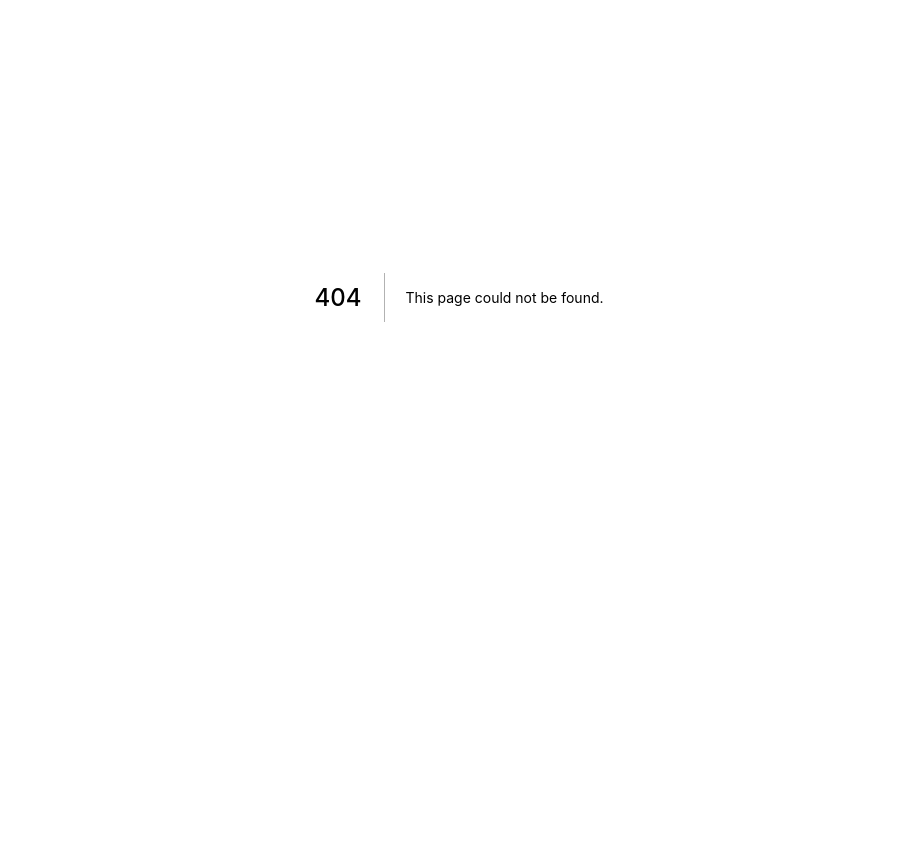
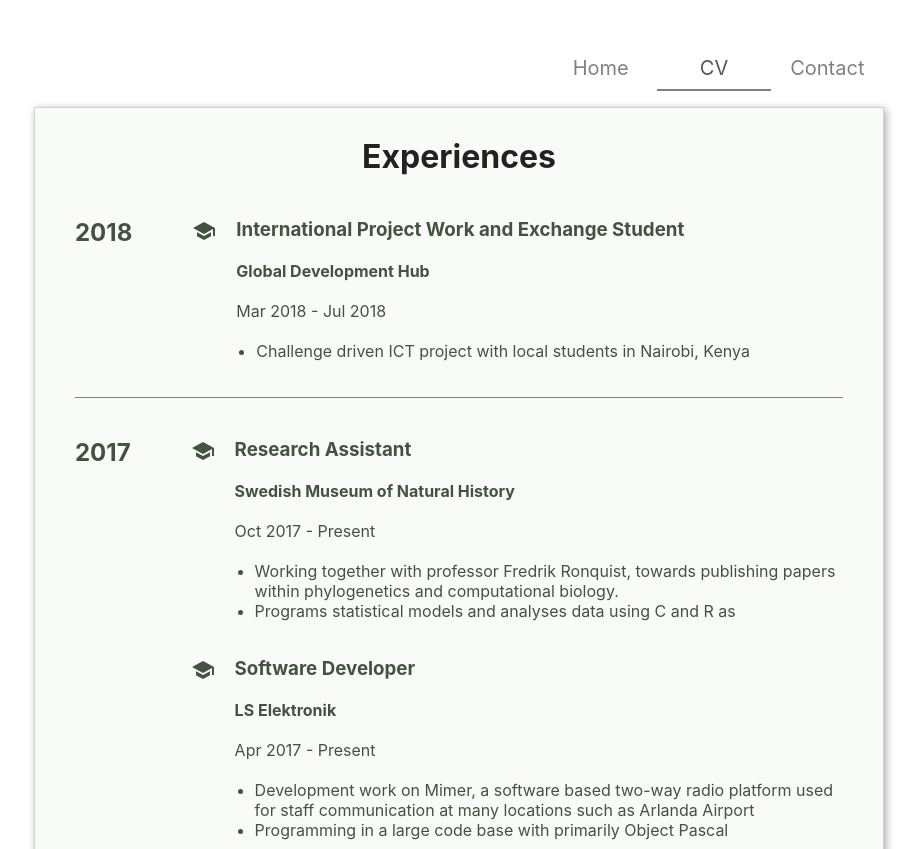
Before and after one commit to hannesrabo/next-portfolio, a Next.js app: page /cv in a window 1280 px wide. Before the commit this address had no page. Shown: the part 103-952 px from the top of the page, without its empty margins (181-1102 px from the left). Before the commit the page ends 800 px from the top, so only its background shows below. Built offline with nearby package versions, Linux system fonts and the light colour scheme.

Commit message:
feat(page): Finalized the initial design of the CV page.

```diff
--- a/components/Card.js
+++ b/components/Card.js
@@ -6,8 +6,8 @@ export const Card = styled.div`
 			? props.theme.colors.primary
 			: props.theme.colors.primary_light};
 	margin: 0 auto 60px;
-	box-shadow: 2px 2px 8px grey;
+	box-shadow: 2px 2px 8px #aaa;
 	padding: 8px 20px;
-	border-radius: 3px;
+	border: 1px solid lightgray;
 	box-sizing: border-box;
 `
--- a/components/Theme.js
+++ b/components/Theme.js
@@ -3,6 +3,8 @@ export const theme = {
 		white: '#fff',
 		primary: '#AAB5A8',
 		primary_light: '#f9fbf8',
+		primary_dark: '#445241',
+
 		secondary: '#4977ba',
 		text: 'gray',
 		text_bold: '#555555'
--- /dev/null
+++ b/components/experience/ExperienceBlock.js
@@ -0,0 +1,82 @@
+import { PureComponent } from 'react'
+import PropTypes from 'prop-types'
+import styled from 'styled-components'
+import Link from 'next/link'
+
+import { theme } from '../Theme'
+import SchoolIcon from '../svg/SchoolIcon'
+
+const ExperienceBlockContainer = styled.div`
+	display: flex;
+
+	margin: 0 auto 20px;
+
+	> span {
+		margin-top: 1px;
+	}
+
+	h3 {
+		cursor: pointer;
+	}
+
+	h3,
+	h4,
+	p {
+		margin: 0 0 20px 20px;
+
+		span {
+			display: block;
+			margin-top: 15px;
+			font-style: italic;
+		}
+	}
+
+	&:last-child {
+		margin-bottom: 0;
+	}
+`
+// as={`/cv/${experience.key}`}
+
+class ExperienceBlock extends PureComponent {
+	constructor(props) {
+		super(props)
+	}
+
+	render() {
+		let experience = this.props.experience
+
+		return (
+			<ExperienceBlockContainer>
+				<SchoolIcon
+					width={24}
+					height={24}
+					color={theme.colors.primary_dark}
+				/>
+				<div>
+					<Link href={`/cv?id=${experience.key}`}>
+						<h3>{experience.title}</h3>
+					</Link>
+					<h4>{experience.company}</h4>
+					<p>
+						{experience.start_month} {experience.start_year} -{' '}
+						{experience.end_year !== 'Present'
+							? experience.end_month
+							: ''}{' '}
+						{experience.end_year}
+					</p>
+					<ul>
+						{experience.important_points.map((el, key) => {
+							return <li key={key}>{el}</li>
+						})}
+					</ul>
+				</div>
+			</ExperienceBlockContainer>
+		)
+	}
+}
+
+ExperienceBlock.propTypes = {
+	experience: PropTypes.any.isRequired
+}
+
+export default ExperienceBlock
--- /dev/null
+++ b/components/experience/ExperienceListing.js
@@ -0,0 +1,69 @@
+import { PureComponent } from 'react'
+import styled from 'styled-components'
+import PropTypes from 'prop-types'
+import ExperienceBlock from './ExperienceBlock'
+
+const YearBlock = styled.div`
+	display: flex;
+	color: ${props => props.theme.colors.primary_dark};
+	margin: 20px;
+	padding: 20px 0;
+
+	h2 {
+		display: block;
+		margin: 0 60px 0 0;
+	}
+
+	border-bottom: 1px solid gray;
+
+	&:last-child {
+		border: 0;
+		margin-bottom: 0;
+	}
+`
+
+class ExperienceListing extends PureComponent {
+	constructor(props) {
+		super(props)
+	}
+	render() {
+		let experiences = this.props.experiences
+		let yearMap = {}
+		let lowestYear = 99999
+
+		experiences.forEach(exp => {
+			if (yearMap[exp.start_year] === undefined)
+				yearMap[exp.start_year] = []
+			yearMap[exp.start_year].push(exp)
+			if (exp.start_year < lowestYear) lowestYear = exp.start_year
+		})
+
+		return (
+			<div>
+				{Object.keys(yearMap)
+					.reverse()
+					.map((year, index) => (
+						<YearBlock key={index}>
+							<h2>{year}</h2>
+							<div>
+								{yearMap[year].map((exp, exp_key) => {
+									return (
+										<ExperienceBlock
+											key={exp.key}
+											experience={exp}
+										/>
+									)
+								})}
+							</div>
+						</YearBlock>
+					))}
+			</div>
+		)
+	}
+}
+
+ExperienceListing.protoTypes = {
+	experiences: PropTypes.any.isRequired
+}
+
+export default ExperienceListing
--- a/components/svg/IconContainer.js
+++ b/components/svg/IconContainer.js
@@ -4,6 +4,8 @@ export const IconContainer = styled.span`
 	position: relative;
 	width: ${props => props.width}px;
 	height: ${props => props.height}px;
+	min-width: ${props => props.width}px;
+	min-height: ${props => props.height}px;
 	svg {
 		width: 100%;
 		height: 100%;
--- /dev/null
+++ b/data/experiences.js
@@ -0,0 +1,104 @@
+const experience_list = [
+	{
+		title: 'International Project Work and Exchange Student',
+		company: 'Global Development Hub',
+		start_year: '2018',
+		start_month: 'Mar',
+		end_year: '2018',
+		end_month: 'Jul',
+		description: '',
+		important_points: [
+			'Challenge driven ICT project with local students in Nairobi, Kenya'
+		]
+	},
+	{
+		title: 'Research Assistant',
+		company: 'Swedish Museum of Natural History',
+		start_year: '2017',
+		start_month: 'Oct',
+		end_year: 'Present',
+		end_month: 'Present',
+		description: '',
+		important_points: [
+			'Working together with professor Fredrik Ronquist, towards publishing papers within phylogenetics and computational biology.',
+			'Programs statistical models and analyses data using C and R as'
+		]
+	},
+	{
+		title: 'Software Developer',
+		company: 'LS Elektronik',
+		start_year: '2017',
+		start_month: 'Apr',
+		end_year: 'Present',
+		end_month: 'Present',
+		description: '',
+		important_points: [
+			'Development work on Mimer, a software based two-way radio platform used for staff communication at many locations such as Arlanda Airport',
+			'Programming in a large code base with primarily Object Pascal'
+		]
+	},
+	{
+		title: 'Teaching Assistant',
+		company: 'KTH Royal Institute of Technology',
+		start_year: '2017',
+		start_month: 'Jan',
+		end_year: 'Present',
+		end_month: 'Present',
+		description: '',
+		important_points: [
+			'Plans and gives lectures in the course "Operating Systems” with more than 100 students. Previously lab assistant in "Embedded Electronics"',
+			'Continuously improves course material together with the professor'
+		]
+	},
+	{
+		title: 'Degree program in ICT, Distributed Systems and Data Science',
+		company: 'KTH Royal Institute of Technology',
+		start_year: '2015',
+		start_month: 'Aug',
+		end_year: '2020',
+		end_month: 'May',
+		description: '',
+		important_points: [
+			'Bachelor’s degree in ICT and pursuing Master’s degree in Distributed',
+			'Systems. Average Grade: 4.78 / 5'
+		]
+	},
+	{
+		title: 'Scout Leader',
+		company: 'Equmenia Hässelby',
+		start_year: '2013',
+		start_month: 'Aug',
+		end_year: 'Present',
+		end_month: 'Present',
+		description: '',
+		important_points: [
+			'Working tightly together as a team of approximately 20 leaders',
+			'Organizes around 3 events every year with 50 – 200 participants',
+			'Continuously organizes and leads weekly meetings for 30+ participants'
+		]
+	},
+	{
+		title: 'Board Member',
+		company: 'Equmenia Hässelby',
+		start_year: '2013',
+		start_month: 'Jan',
+		end_year: 'Present',
+		end_month: 'Present',
+		description: '',
+		important_points: [
+			'Visionary and administrative work for the 250+ member organization',
+			'Hosts activities for kids, including scouting, choruses and musical groups'
+		]
+	}
+]
+
+function getExperiences() {
+	experience_list.map((exp, key) => {
+		exp['key'] = key
+		return exp
+	})
+
+	return experience_list
+}
+
+export const experiences = getExperiences()
--- a/data/nav.js
+++ b/data/nav.js
@@ -1,5 +1,5 @@
 export const navigation_sections = [
 	{ title: 'Home', path: '/' },
-	{ title: 'Projects', path: '/projects' },
+	{ title: 'CV', path: '/cv' },
 	{ title: 'Contact', path: '/contact' }
 ]
--- /dev/null
+++ b/pages/cv.js
@@ -0,0 +1,64 @@
+import React, { Component } from 'react'
+import Page from '../components/layout/Page'
+import { Card } from '../components/Card'
+import styled from 'styled-components'
+
+import { experiences } from '../data/experiences'
+import ExperienceListing from '../components/experience/ExperienceListing'
+import ExperienceBlock from '../components/experience/ExperienceBlock'
+
+const Container = styled.div`
+	h1 {
+		text-align: center;
+	}
+`
+
+class Cv extends Component {
+	// static getInitialProps({ query }) {
+	// 	console.log(query)
+	// 	return { post_id: query.id }
+	// }
+
+	static async getExperience(id) {
+		return experiences[id]
+	}
+
+	static async getInitialProps({ query }) {
+		let res = undefined
+		if (query.id !== undefined) res = await Cv.getExperience(query.id)
+
+		return { post_id: query.id, experience: res }
+	}
+
+	render() {
+		if (this.props.post_id === undefined) {
+			return (
+				<Page currentPage="/cv">
+					<Container>
+						<Card light>
+							<h1>Experiences</h1>
+							<ExperienceListing experiences={experiences} />
+						</Card>
+					</Container>
+				</Page>
+			)
+		} else {
+			const expBlock =
+				this.props.experience !== undefined ? (
+					<ExperienceBlock experience={this.props.experience} />
+				) : (
+					''
+				)
+
+			return (
+				<Page currentPage="/cv">
+					<Container>
+						<Card light>{expBlock}</Card>
+					</Container>
+				</Page>
+			)
+		}
+	}
+}
+
+export default Cv
```
Also changed, not shown: pages/projects.js (deleted, +0 -93 lines), 1 other file (tests, documents, lock files or other folders).
